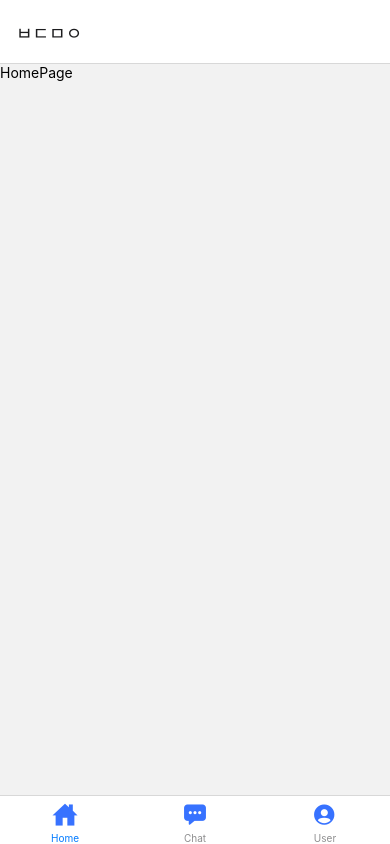
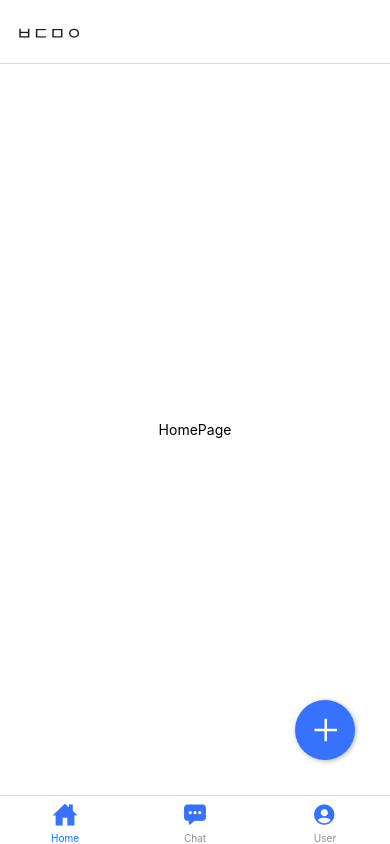
Before and after one commit to Cheol-Cheol/baeda1-moa, a React Native app: screen /HomePage in a window 390 px wide. Built offline with nearby package versions, Linux system fonts and the light colour scheme.

Commit message:
💄 Home Page UI - Absolute Add Btn

```diff
--- a/screen/HomePage.jsx
+++ b/screen/HomePage.jsx
@@ -1,8 +1,43 @@
 import React from "react";
-import { Text } from "react-native";
+import styled from "styled-components/native";
+import { Ionicons } from "@expo/vector-icons";
 
-const HomePage = () => {
-  return <Text>HomePage</Text>;
+const Container = styled.View`
+  flex: 1;
+  justify-content: center;
+  align-items: center;
+  background-color: ${({ theme }) => theme.bgColor};
+`;
+
+const Text = styled.Text`
+  color: ${({ theme }) => theme.textColor};
+`;
+
+const Btn = styled.TouchableOpacity`
+  position: absolute;
+  bottom: 35px;
+  right: 35px;
+  width: 60px;
+  height: 60px;
+  border-radius: 40px;
+  justify-content: center;
+  align-items: center;
+  padding-left: 4px;
+  background-color: ${({ theme }) => theme.mainColor};
+  elevation: 5;
+  box-shadow: 1px 1px 5px rgba(0, 0, 0, 0.3);
+`;
+
+const HomePage = ({ navigation: { navigate } }) => {
+  return (
+    <Container>
+      <Text>HomePage</Text>
+
+      <Btn onPress={() => navigate("Stack", { screen: "WritePage" })}>
+        <Ionicons name="add" color="white" size={40} />
+      </Btn>
+    </Container>
+  );
 };
 
 export default HomePage;
```
